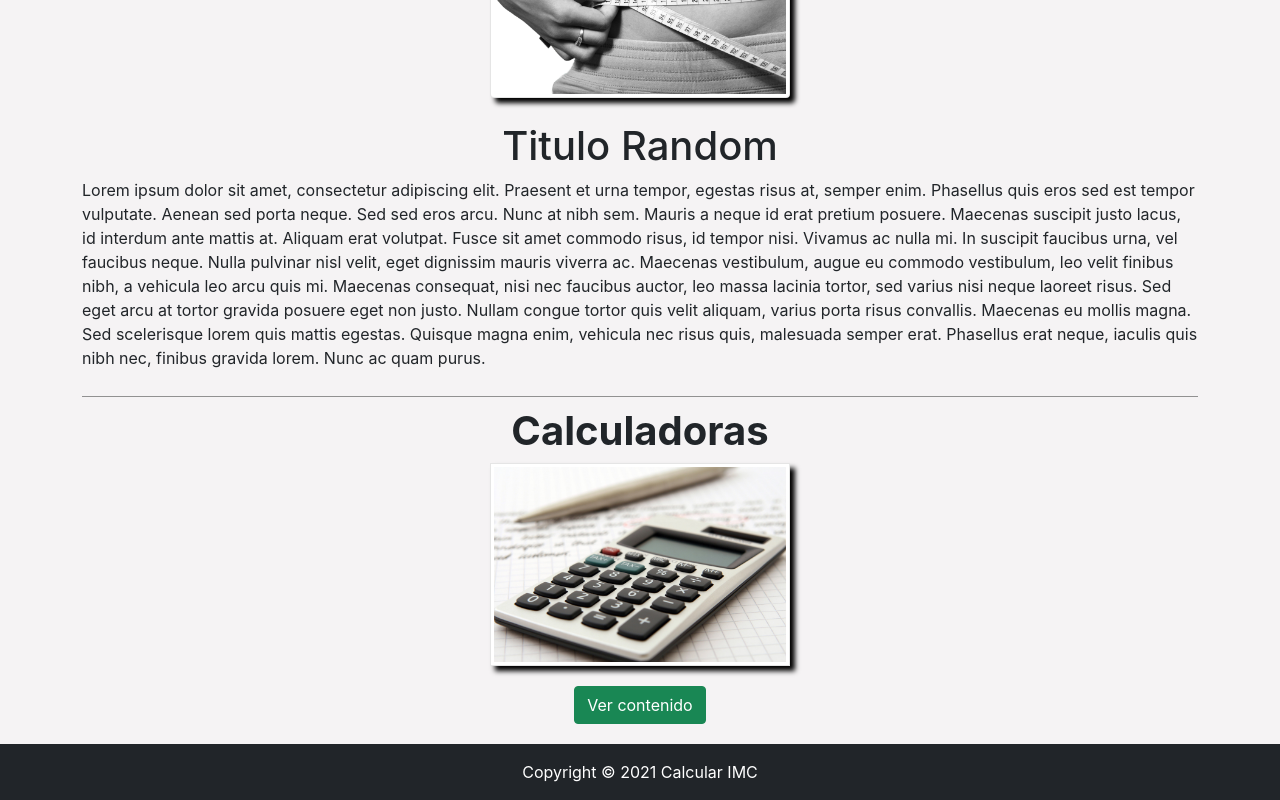
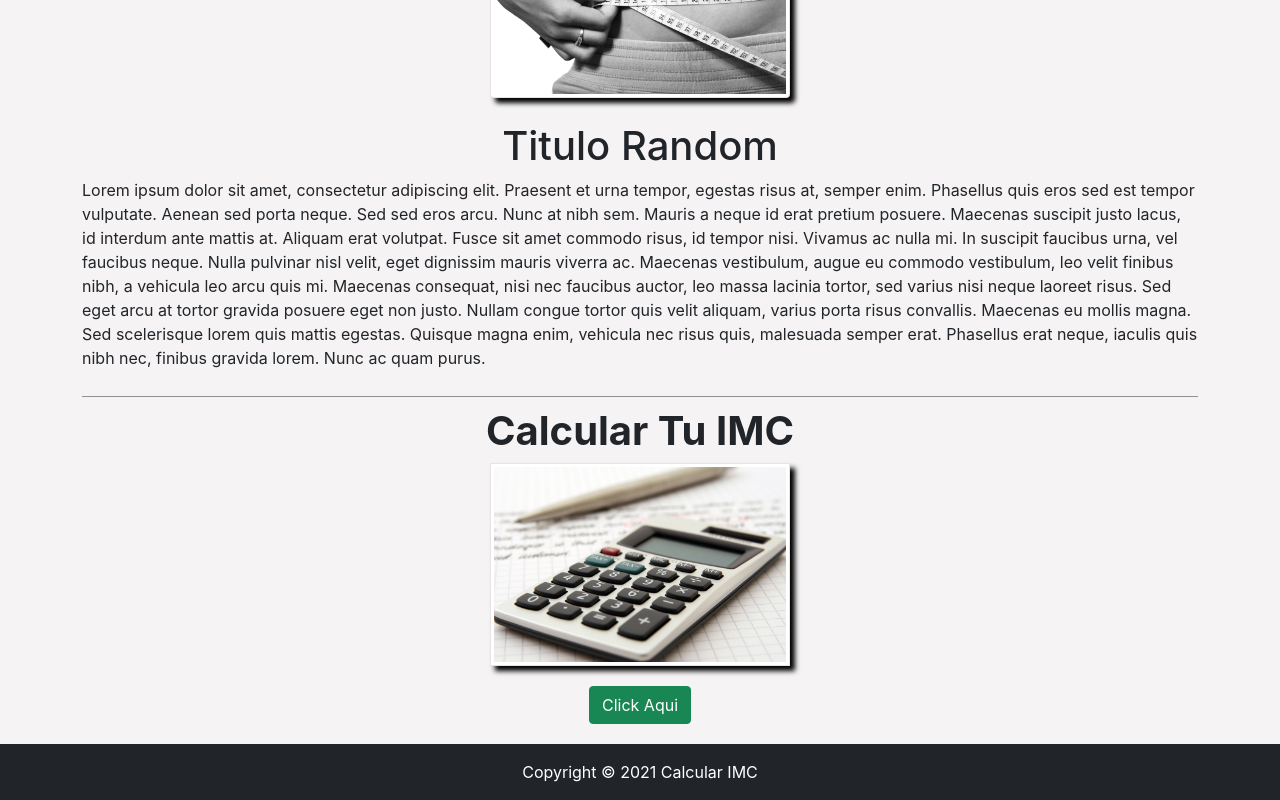
Before and after one commit to Alane-Tc/Calcular-IMC, a React (Create React App) app: page / in a window 1280 px wide. Shown: the part 1024-1824 px from the top of the page. Built offline with nearby package versions, Linux system fonts and the light colour scheme.

Commit message:
modified h1

```diff
--- a/src/pages/Home.js
+++ b/src/pages/Home.js
@@ -35,12 +35,12 @@ export default function Home() {
                 <div className="page-header"></div>
 
                 <div className="grid-item">
-                    <h1 id="Title-Calculator"><b>Calculadoras</b></h1>
+                    <h1 id="Title-Calculator"><b>Calcular Tu IMC</b></h1>
                     <img src={ImgCalculadora} className="img-fluid img-styles" width='300px' height='300px' />
                     <br />
 
                     <Link to="/calculadoras">
-                        <Buttons id="bnt-next" className="btn btn-success" content="Ver contenido" />
+                        <Buttons id="bnt-next" className="btn btn-success" content="Click Aqui" />
                     </Link>
 
                 </div>
```
